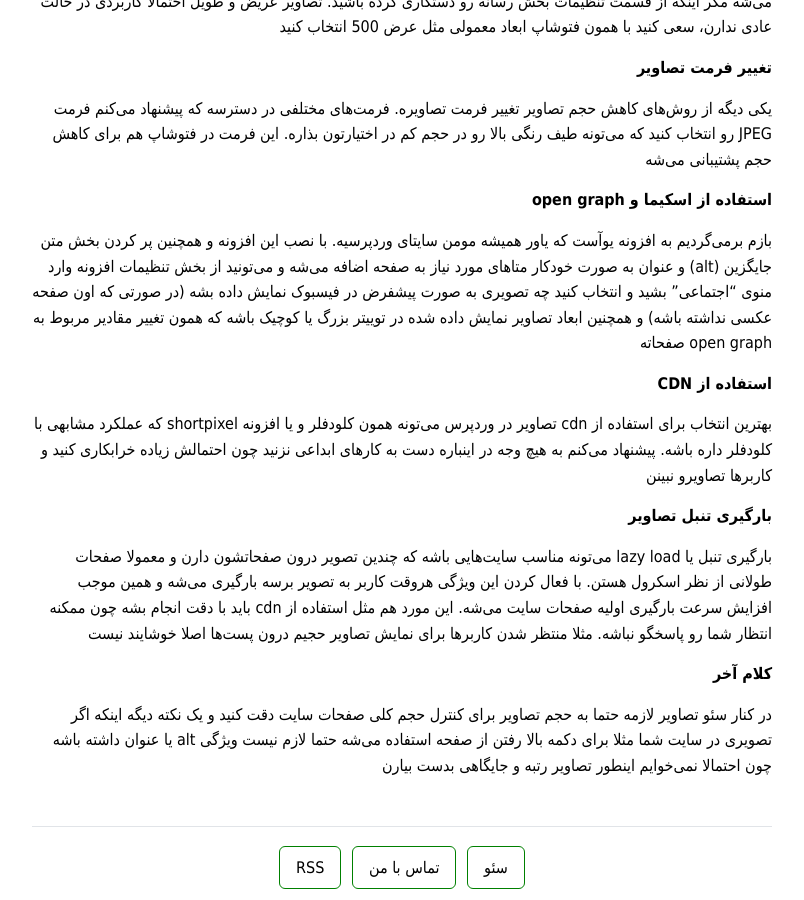
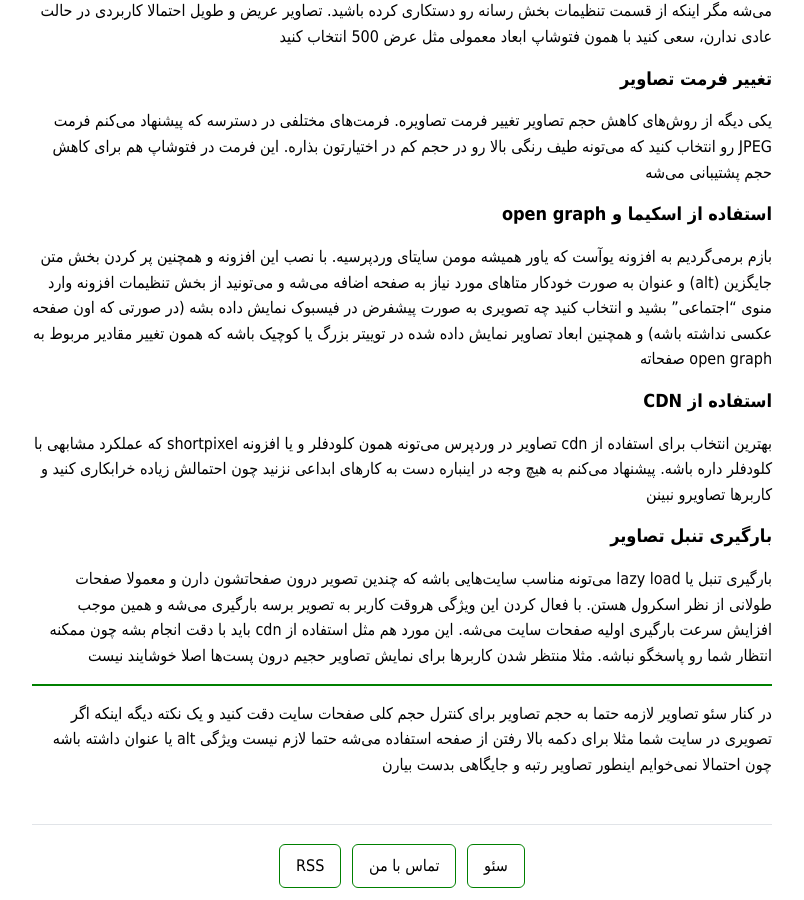
Before and after one commit to darkblog/darkblog.github.io, a Jekyll site: the page built from _posts/2021-5-2-image-seo.md, in a window 1280 px wide and 900 px high, scrolled down 1383 px. Shown: the whole window, without its empty margins (238-1042 px from the left). Built offline with Jekyll 4.4.1, drawn with Linux system fonts in a browser that asks for light colours.

Commit message:
Update 2021-5-2-image-seo.md

```diff
--- a/_posts/2021-5-2-image-seo.md
+++ b/_posts/2021-5-2-image-seo.md
@@ -35,34 +35,34 @@ title: سئو تصاویر سایت
 
 آموزش کاهش حجم تصاویر با فتوشاپ در [اینجا](https://psdfa.com/tutorials/photoshop-tutorials/basics/compress-image-in-photoshop/) توضیح داده شده
 
-**درج متن جایگزین و عنوان**
+## درج متن جایگزین و عنوان
 
 بعد از آپلود عکس در قسمت رسانه روی عکس کلیک کنید و کادر مربوط به “متن جایگزین” و “عنوان” رو با کلیدواژه مناسب پر کنید. در پر کردن اطلاعات مربوط به فایل‌ها هم مثل صفحات برای جلوگیری از محتوای تکراری حتما از کلیدواژه مستقل استفاده کنید. متن جایگزین و عنوان می‌تونه یک کلیدواژه مربوط به صفحه باشه
 
-**انتخاب نام بهینه برای تصاویر**
+## انتخاب نام بهینه برای تصاویر
 
 این مورد هم باید قبل از آپلود درنظر بگیریم. برای انتخاب فایل می‌تونید از یک عبارت انگلیسی مرتبط با صفحاتتون استفاده کنید. مثلا تصویر مربوط به همین صفحه seo images انتخاب شده. بعد از آپلود، آدرس تصویر کاملا بهینه و مناسبه
 
-**کنترل ابعاد تصاویر**
+## کنترل ابعاد تصاویر
 
 با آپلود تصاویر در وردپرس با هر ابعادی معمولا ابعاد متوسط و بندانگشتی هم برای استفاده در قسمت‌های مختلف ساخته می‌شه مگر اینکه از قسمت تنظیمات بخش رسانه رو دستکاری کرده باشید. تصاویر عریض و طویل احتمالا کاربردی در حالت عادی ندارن، سعی کنید با همون فتوشاپ ابعاد معمولی مثل عرض 500 انتخاب کنید
 
-**تغییر فرمت تصاویر**
+## تغییر فرمت تصاویر
 
 یکی دیگه از روش‌های کاهش حجم تصاویر تغییر فرمت تصاویره. فرمت‌های مختلفی در دسترسه که پیشنهاد می‌کنم فرمت JPEG رو انتخاب کنید که می‌تونه طیف رنگی بالا رو در حجم کم در اختیارتون بذاره. این فرمت در فتوشاپ هم برای کاهش حجم پشتیبانی می‌شه
 
-**استفاده از اسکیما و open graph**
+## استفاده از اسکیما و open graph
 
 بازم برمی‌گردیم به افزونه یوآست که یاور همیشه مومن سایتای وردپرسیه. با نصب این افزونه و همچنین پر کردن بخش متن جایگزین (alt) و عنوان به صورت خودکار متاهای مورد نیاز به صفحه اضافه می‌شه و می‌تونید از بخش تنظیمات افزونه وارد منوی “اجتماعی” بشید و انتخاب کنید چه تصویری به صورت پیشفرض در فیسبوک نمایش داده بشه (در صورتی که اون صفحه عکسی نداشته باشه) و همچنین ابعاد تصاویر نمایش داده شده در توییتر بزرگ یا کوچیک باشه که همون تغییر مقادیر مربوط به open graph صفحاته
 
-**استفاده از CDN**
+## استفاده از CDN
 
 بهترین انتخاب برای استفاده از cdn تصاویر در وردپرس می‌تونه همون کلودفلر و یا افزونه shortpixel که عملکرد مشابهی با کلودفلر داره باشه. پیشنهاد می‌کنم به هیچ وجه در اینباره دست به کارهای ابداعی نزنید چون احتمالش زیاده خرابکاری کنید و کاربرها تصاویرو نبینن
 
-**بارگیری تنبل تصاویر**
+## بارگیری تنبل تصاویر
 
 بارگیری تنبل یا lazy load می‌تونه مناسب سایت‌هایی باشه که چندین تصویر درون صفحاتشون دارن و معمولا صفحات طولانی از نظر اسکرول هستن. با فعال کردن این ویژگی هروقت کاربر به تصویر برسه بارگیری می‌شه و همین موجب افزایش سرعت بارگیری اولیه صفحات سایت می‌شه. این مورد هم مثل استفاده از cdn باید با دقت انجام بشه چون ممکنه انتظار شما رو پاسخگو نباشه. مثلا منتظر شدن کاربرها برای نمایش تصاویر حجیم درون پست‌ها اصلا خوشایند نیست
 
-<b>کلام آخر</b>
+***
 
 در کنار سئو تصاویر لازمه حتما به حجم تصاویر برای کنترل حجم کلی صفحات سایت دقت کنید و یک نکته دیگه اینکه اگر تصویری در سایت شما مثلا برای دکمه بالا رفتن از صفحه استفاده می‌شه حتما لازم نیست ویژگی alt یا عنوان داشته باشه چون احتمالا نمی‌خوایم اینطور تصاویر رتبه و جایگاهی بدست بیارن
```
